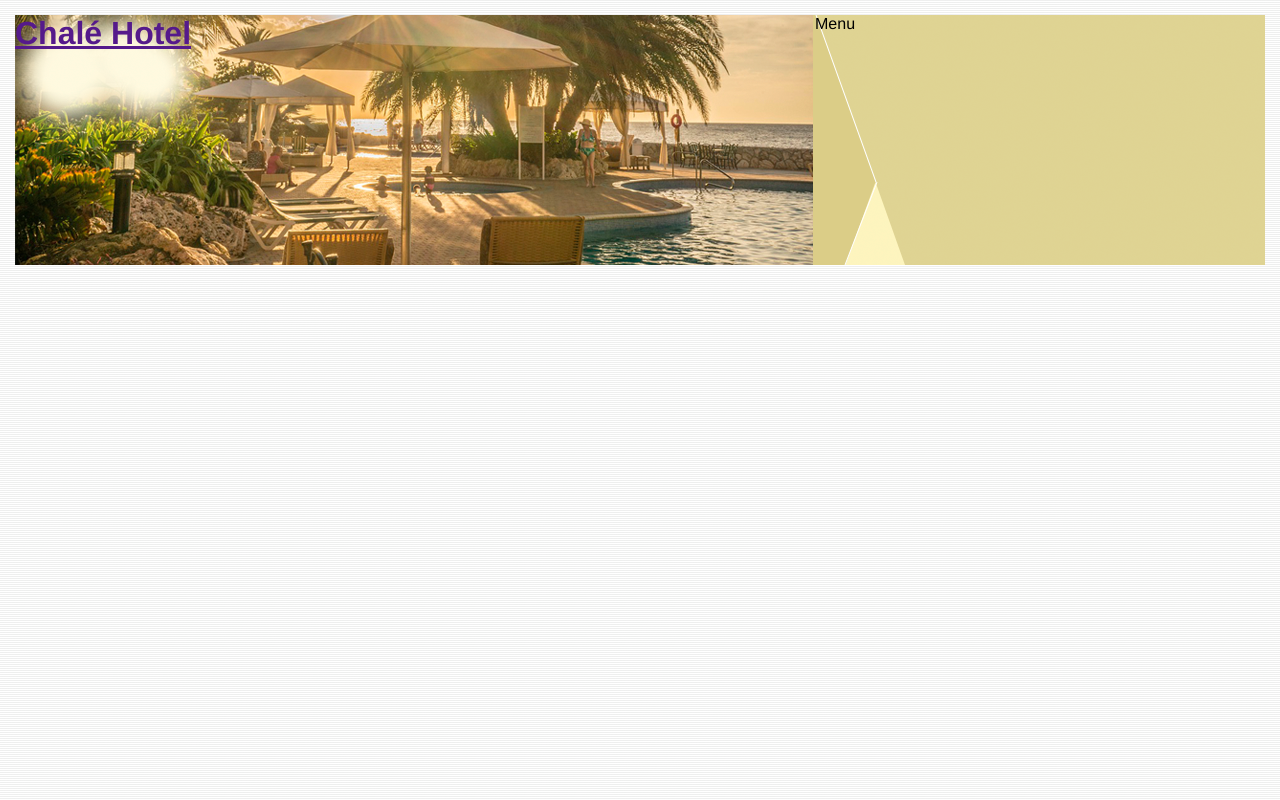
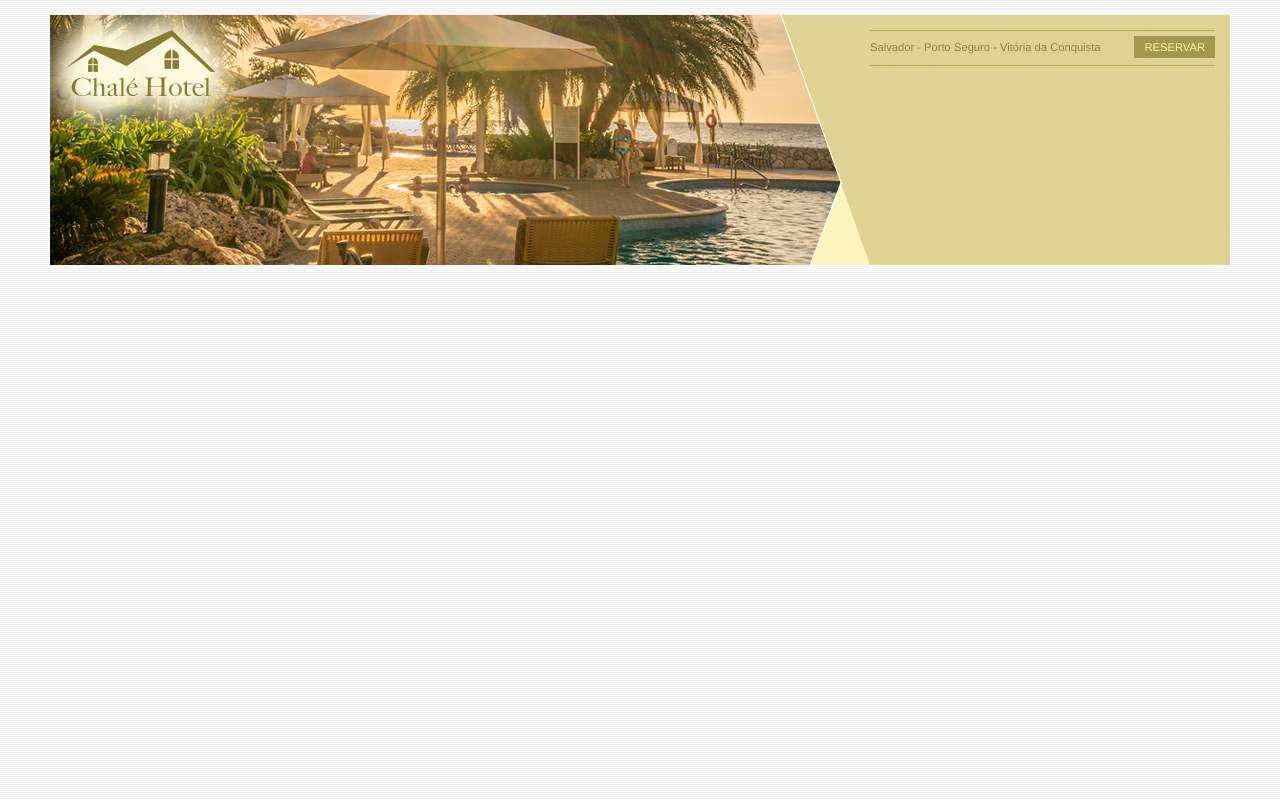
Before and after one commit to andeersoon/CSS3-intermediate-advanced, a plain HTML site: page projetos/site-chale-hotel/index.html in a window 1280 px wide. Drawn offline with Linux system fonts and the light colour scheme.

Commit message:
Chalé Hotel - Ajustando topo

```diff
--- a/projetos/site-chale-hotel/css/estilo.css
+++ b/projetos/site-chale-hotel/css/estilo.css
@@ -14,6 +14,9 @@ body {
 /*formatando id container*/
 #container {
 	background: #ede9cc;
+	margin: 0 auto;
+	min-width: 740px;
+	max-width: 1180px;
 }
 
 /*formatando id topo*/
@@ -32,6 +35,19 @@ body {
 	height: 250px;
 	top: 0;
 	left: 0;
+	z-index: 1;
+}
+
+/*formatando classe logo*/
+.logo a {
+	position: absolute;
+	top: 15px;
+	left: 15px;
+	z-index: 3;
+	background: url(../imagens/logo.png) no-repeat;
+	width: 151px;
+	height: 66px;
+	text-indent: -9000px; /*reindenta o texto do link na tela*/
 }
 
 /*formatando id area-menu*/
@@ -42,4 +58,38 @@ body {
 	height: 250px;
 	top: 0;
 	right: 0;
+	z-index: 2;
 }
+
+/*formatando id conteudo do menu*/
+#conteudo-menu {
+	margin-left: 90px;
+	margin-right: 15px;
+	padding-top: 15px;
+}
+
+/*formatando menu locais*/
+#menu-locais {
+	border-bottom: 1px solid #b5ab56;
+	border-top: 1px solid #b5ab56;
+	padding-bottom: 5px;
+	padding-top: 5px;
+	font-size: 0.7em;
+	color: #8b8448;
+}
+#menu-locais .locais {
+	float: left;
+	line-height: 2.1em;
+}
+
+a {
+	text-decoration: none;
+}
+/*formatando botão reservar*/
+a.reserva {
+	text-transform: uppercase;
+	background: #a29750;
+	color: #fff5b0;
+	padding: 5px 10px;
+	float: right;
+}
--- a/projetos/site-chale-hotel/index.html
+++ b/projetos/site-chale-hotel/index.html
@@ -14,13 +14,21 @@
 			<div id="topo">
 
 				<div id="area-logo">
-					<h1>
+					<h1 class="logo">
 						<a href="">Chalé Hotel</a>
 					</h1>
 				</div>
 
 				<div id="area-menu">
-					Menu
+					<div id="conteudo-menu">
+						<div id="menu-locais">
+							<span class="locais">
+								Salvador - Porto Seguro - Vitória da Conquista
+							</span>
+							<a class="reserva" href="">Reservar</a>
+							<div style="clear: both;"></div>
+						</div>
+					</div>
 				</div>
 
 			</div><!--//fim topo-->
```
Also changed, not shown: 1 other file.
